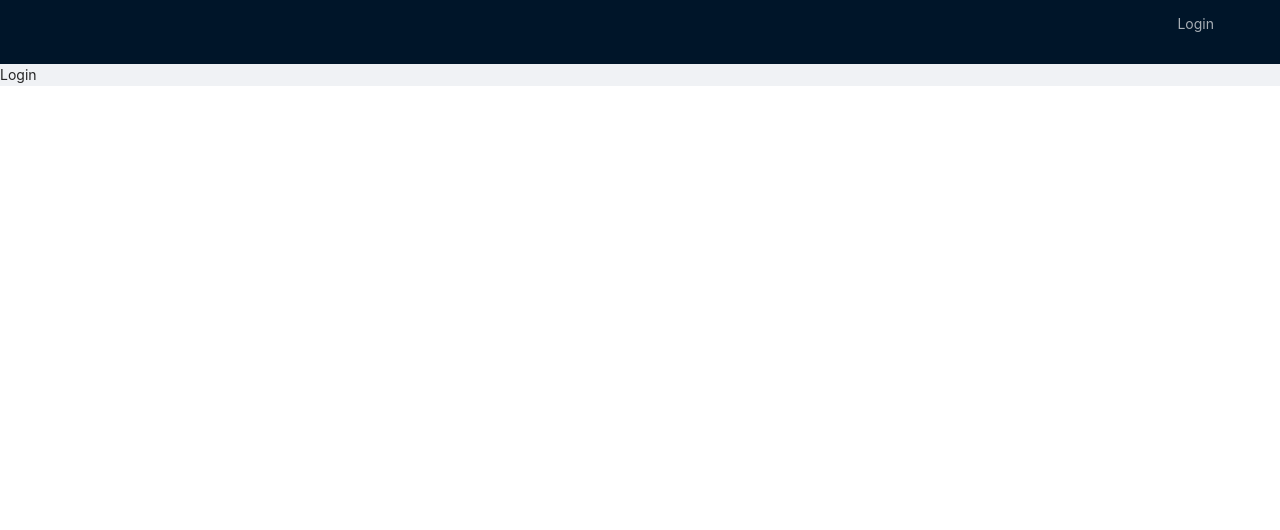
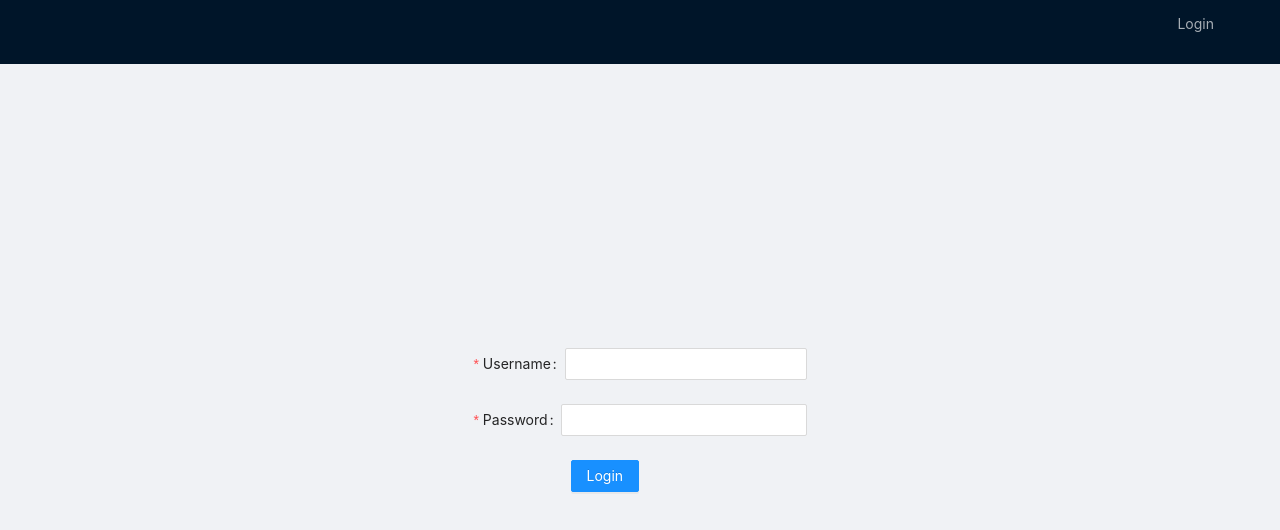
Before and after one commit to tminus0ne/calendar-todo, a React (Create React App) app: page /login in a window 1280 px wide. Shown: the top 530 px of the page. Built offline with nearby package versions, Linux system fonts and the light colour scheme.

Commit message:
add LoginForm component for Login page

```diff
--- a/src/App.css
+++ b/src/App.css
@@ -1 +1,5 @@
 @import '~antd/dist/antd.css';
+
+.h100 {
+    height: calc(100vh - 64px);
+}
--- /dev/null
+++ b/src/components/LoginForm.tsx
@@ -0,0 +1,34 @@
+import React from 'react';
+import { Button, Form, Input } from 'antd';
+
+import { rules } from '../utils/rules';
+
+const LoginForm: React.FC = () => {
+    return (
+        <Form>
+            <Form.Item
+                label="Username"
+                name="username"
+                rules={[rules.required('Please input your username!')]}
+            >
+                <Input />
+            </Form.Item>
+
+            <Form.Item
+                label="Password"
+                name="password"
+                rules={[rules.required('Please input your password!')]}
+            >
+                <Input />
+            </Form.Item>
+
+            <Form.Item wrapperCol={{ offset: 7, span: 16 }}>
+                <Button type="primary" htmlType="submit">
+                    Login
+                </Button>
+            </Form.Item>
+        </Form>
+    );
+};
+
+export default LoginForm;
--- a/src/pages/Login.tsx
+++ b/src/pages/Login.tsx
@@ -1,10 +1,15 @@
 import React from 'react';
+import { Layout, Row } from 'antd';
+
+import LoginForm from '../components/LoginForm';
 
 const Login: React.FC = () => {
     return (
-        <div>
-            Login
-        </div>
+        <Layout>
+            <Row justify="center" align="middle" className="h100">
+                <LoginForm />
+            </Row>
+        </Layout>
     );
 };
 
--- /dev/null
+++ b/src/utils/rules.ts
@@ -0,0 +1,7 @@
+
+export const rules = {
+    required: (message: string) => ({
+        required: true,
+        message,
+    }),
+}
```
